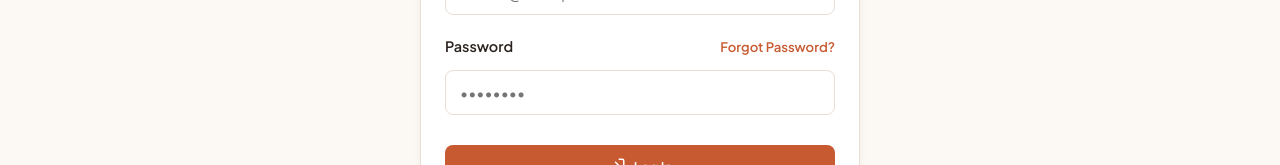
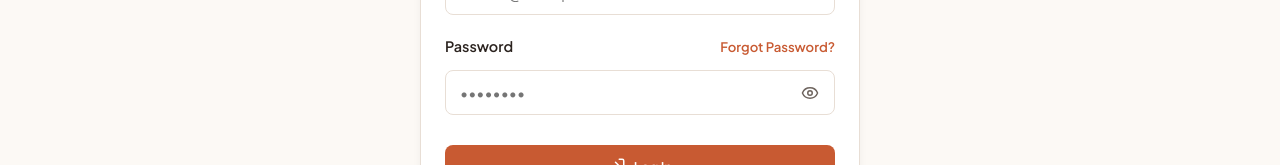
Before and after one commit to bishtprateek270-hue/karigarAI, a React app in the folder frontend/: page /login in a window 1280 px wide. Shown: the part 388-553 px from the top of the page. Built offline with nearby package versions, Linux system fonts and the light colour scheme; no server answers; the HTML template or start-up script is replaced by a standard one.

Commit message:
Add password visibility toggle (Eye/EyeOff icon) on login, register, and forgot password pages

```diff
--- a/frontend/src/pages/ForgotPassword.jsx
+++ b/frontend/src/pages/ForgotPassword.jsx
@@ -1,7 +1,7 @@
 import React, { useState } from 'react';
 import { Link, useNavigate } from 'react-router-dom';
 import { api } from '../services/api';
-import { KeyRound, Mail, Lock, CheckCircle, ArrowLeft, Send, Sparkles } from 'lucide-react';
+import { KeyRound, Mail, Lock, CheckCircle, ArrowLeft, Send, Sparkles, Eye, EyeOff } from 'lucide-react';
 
 export const ForgotPassword = ({ lang = 'en' }) => {
   const navigate = useNavigate();
@@ -9,6 +9,7 @@ export const ForgotPassword = ({ lang = 'en' }) => {
   const [email, setEmail] = useState('');
   const [otp, setOtp] = useState('');
   const [newPassword, setNewPassword] = useState('');
+  const [showPassword, setShowPassword] = useState(false);
   const [loading, setLoading] = useState(false);
   const [error, setError] = useState('');
   const [successMsg, setSuccessMsg] = useState('');
@@ -157,15 +158,37 @@ export const ForgotPassword = ({ lang = 'en' }) => {
               <label style={{ fontSize: '0.8rem', fontWeight: '700', color: 'var(--text-color)', textTransform: 'uppercase', letterSpacing: '0.5px' }}>
                 {lang === 'hi' ? 'नया पासवर्ड' : 'New Password'}
               </label>
+              <div style={{ position: 'relative' }}>
                 <input
-                type="password"
+                  type={showPassword ? 'text' : 'password'}
                   required
                   minLength={6}
                   value={newPassword}
                   onChange={(e) => setNewPassword(e.target.value)}
                   placeholder="••••••••"
-                style={{ width: '100%', padding: '12px 14px', borderRadius: '10px', border: '1px solid var(--border-color)', fontSize: '0.95rem', outline: 'none' }}
+                  style={{ width: '100%', padding: '12px 40px 12px 14px', borderRadius: '10px', border: '1px solid var(--border-color)', fontSize: '0.95rem', outline: 'none' }}
                 />
+                <button
+                  type="button"
+                  onClick={() => setShowPassword(!showPassword)}
+                  style={{
+                    position: 'absolute',
+                    right: '12px',
+                    top: '50%',
+                    transform: 'translateY(-50%)',
+                    background: 'none',
+                    border: 'none',
+                    color: 'var(--text-muted)',
+                    cursor: 'pointer',
+                    padding: '4px',
+                    display: 'flex',
+                    alignItems: 'center',
+                  }}
+                  title={showPassword ? 'Hide password' : 'Show password'}
+                >
+                  {showPassword ? <EyeOff size={18} /> : <Eye size={18} />}
+                </button>
+              </div>
             </div>
 
             <button
--- a/frontend/src/pages/Login.jsx
+++ b/frontend/src/pages/Login.jsx
@@ -1,11 +1,12 @@
 import React, { useState } from 'react';
 import { Link, useNavigate } from 'react-router-dom';
 import { useAuth } from '../context/AuthContext';
-import { LogIn, Sparkles } from 'lucide-react';
+import { LogIn, Sparkles, Eye, EyeOff } from 'lucide-react';
 
 export const Login = () => {
   const [email, setEmail] = useState('');
   const [password, setPassword] = useState('');
+  const [showPassword, setShowPassword] = useState(false);
   const [error, setError] = useState('');
   const [loading, setLoading] = useState(false);
 
@@ -60,14 +61,37 @@ export const Login = () => {
                 Forgot Password?
               </Link>
             </div>
+            <div style={{ position: 'relative' }}>
               <input
-              type="password"
+                type={showPassword ? 'text' : 'password'}
                 className="form-input"
                 placeholder="••••••••"
                 value={password}
                 onChange={(e) => setPassword(e.target.value)}
+                style={{ paddingRight: '40px' }}
                 required
               />
+              <button
+                type="button"
+                onClick={() => setShowPassword(!showPassword)}
+                style={{
+                  position: 'absolute',
+                  right: '12px',
+                  top: '50%',
+                  transform: 'translateY(-50%)',
+                  background: 'none',
+                  border: 'none',
+                  color: 'var(--text-muted)',
+                  cursor: 'pointer',
+                  padding: '4px',
+                  display: 'flex',
+                  alignItems: 'center',
+                }}
+                title={showPassword ? 'Hide password' : 'Show password'}
+              >
+                {showPassword ? <EyeOff size={18} /> : <Eye size={18} />}
+              </button>
+            </div>
           </div>
 
           <button
--- a/frontend/src/pages/Register.jsx
+++ b/frontend/src/pages/Register.jsx
@@ -1,12 +1,13 @@
 import React, { useState } from 'react';
 import { Link, useNavigate } from 'react-router-dom';
 import { useAuth } from '../context/AuthContext';
-import { UserPlus, Sparkles } from 'lucide-react';
+import { UserPlus, Sparkles, Eye, EyeOff } from 'lucide-react';
 
 export const Register = () => {
   const [name, setName] = useState('');
   const [email, setEmail] = useState('');
   const [password, setPassword] = useState('');
+  const [showPassword, setShowPassword] = useState(false);
   const [error, setError] = useState('');
   const [loading, setLoading] = useState(false);
 
@@ -68,15 +69,38 @@ export const Register = () => {
 
           <div className="form-group">
             <label>Password</label>
+            <div style={{ position: 'relative' }}>
               <input
-              type="password"
+                type={showPassword ? 'text' : 'password'}
                 className="form-input"
                 placeholder="At least 6 characters"
                 value={password}
                 onChange={(e) => setPassword(e.target.value)}
                 minLength={6}
+                style={{ paddingRight: '40px' }}
                 required
               />
+              <button
+                type="button"
+                onClick={() => setShowPassword(!showPassword)}
+                style={{
+                  position: 'absolute',
+                  right: '12px',
+                  top: '50%',
+                  transform: 'translateY(-50%)',
+                  background: 'none',
+                  border: 'none',
+                  color: 'var(--text-muted)',
+                  cursor: 'pointer',
+                  padding: '4px',
+                  display: 'flex',
+                  alignItems: 'center',
+                }}
+                title={showPassword ? 'Hide password' : 'Show password'}
+              >
+                {showPassword ? <EyeOff size={18} /> : <Eye size={18} />}
+              </button>
+            </div>
           </div>
 
           <button
```
Lines whose indentation alone changed are shown as unchanged.
